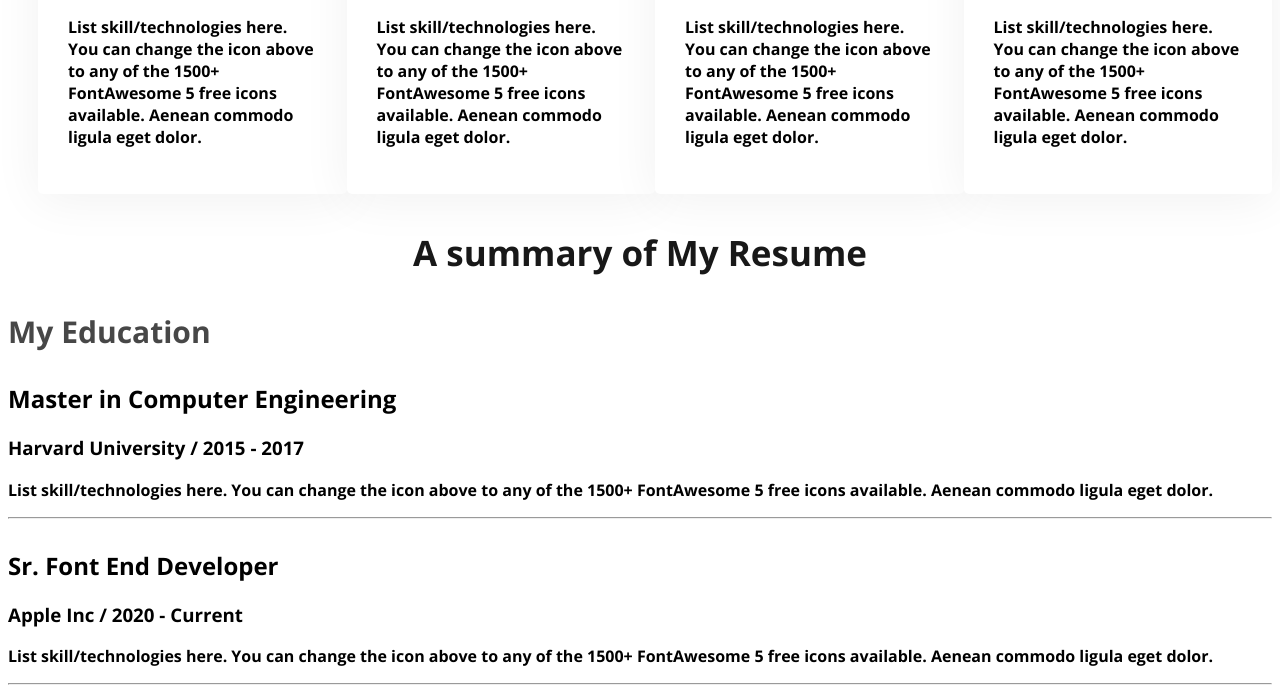
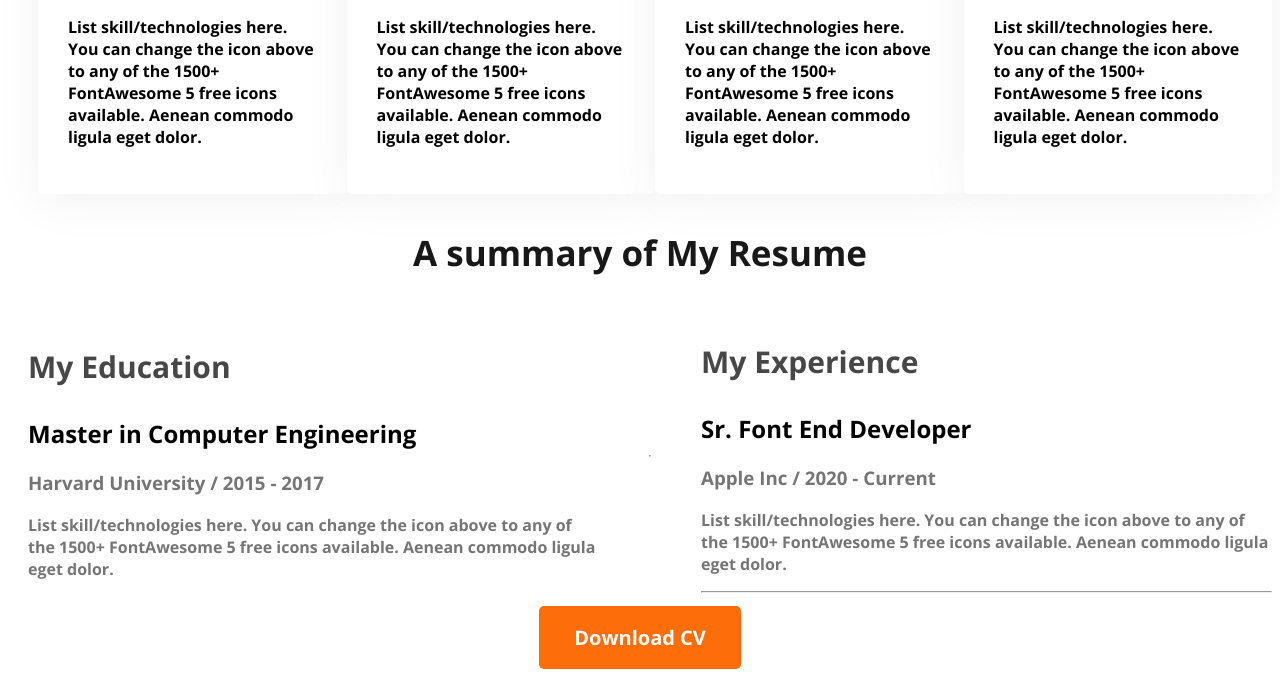
Before and after one commit to dhansiri2020/portfolio, a plain HTML site: page index.html in a window 1280 px wide. Shown: the part 1547-2240 px from the top of the page. Drawn offline with nearby package versions, Linux system fonts and the light colour scheme.

Commit message:
button ok

```diff
--- a/index.html
+++ b/index.html
@@ -100,7 +100,7 @@
   </div>
   <hr>
    <div class="resume-column">
-    <h3 class="resume-column-title"></h3>
+    <h3 class="resume-column-title">My Experience</h3>
     <div resume-item>
       <h2 class="resume-item-title">Sr. Font End Developer</h2>
       <h3 class="resume-item-institute">Apple Inc / 2020 - Current</h3>
@@ -112,6 +112,8 @@
 
    </div>
   </div>
+
+  <div class="download-cv"><button class="btn-primary">Download CV</button></div>
 </section>
   </main>
   <footer>
--- a/styls/style.css
+++ b/styls/style.css
@@ -142,3 +142,15 @@ box-shadow: 0px 6px 50px 0px rgba(0, 0, 0, 0.06);
 font-size: 30px;
 font-weight: 700;;
 }
+.resume-container{
+  display: flex;
+  align-items: center;
+  margin-left: 20px;
+  gap: 50px;
+}
+.resume-item-description , .resume-item-institute{
+  color: #757575;
+}
+.download-cv{
+  text-align: center;
+}
```
